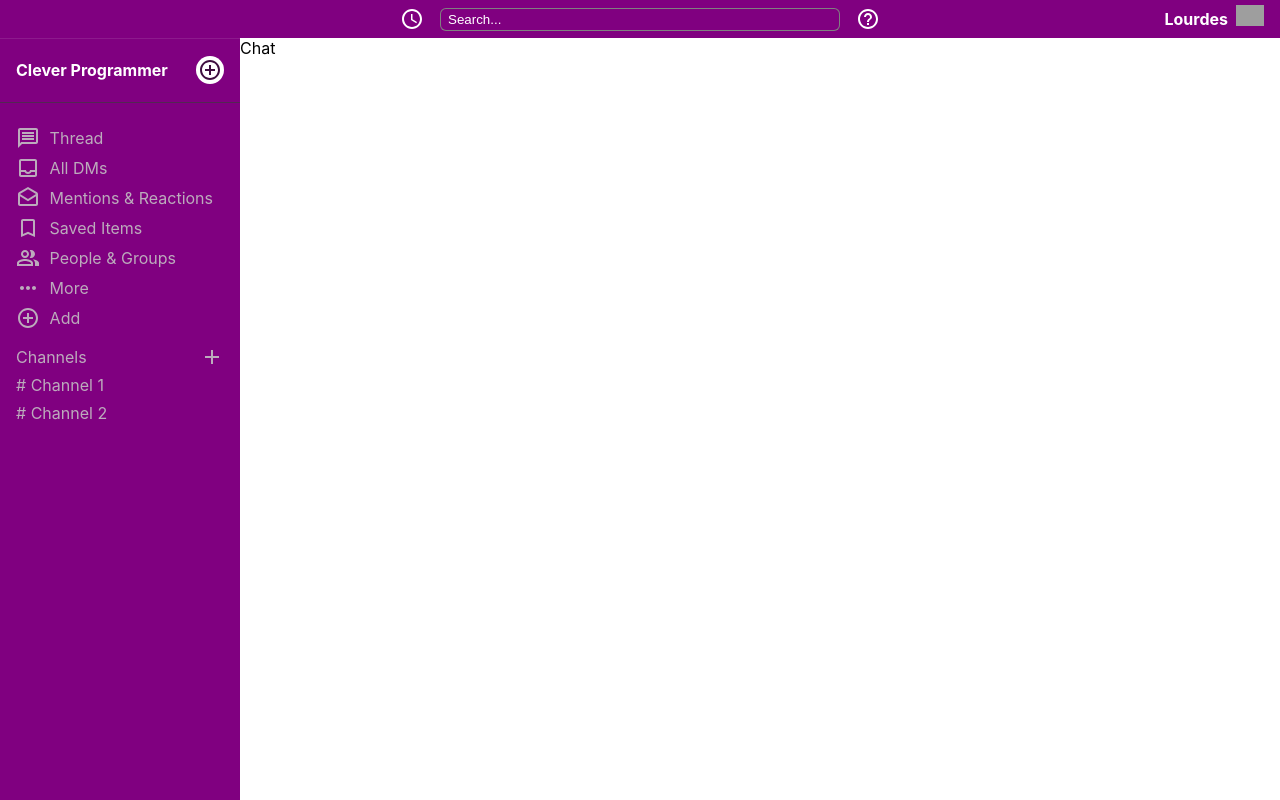
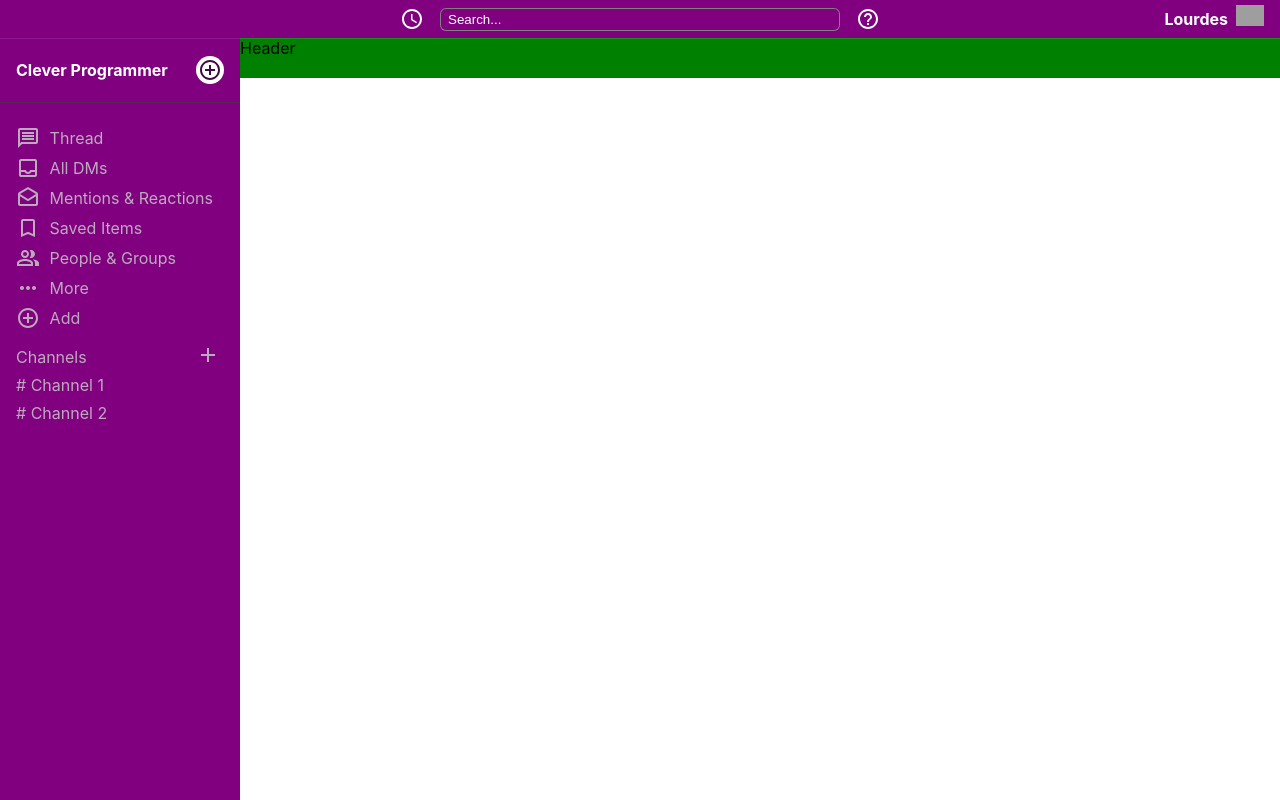
Before and after one commit to lourdestpajarillo/react-devt, a React (Create React App) app in the folder lourdestp-slack-clone-challenge/: page /room in a window 1280 px wide. Built offline with nearby package versions, Linux system fonts and the light colour scheme; grey boxes are pictures that could not be loaded.

Commit message:
day 1 extra

```diff
--- a/lourdestp-slack-clone-challenge/src/components/Chat.js
+++ b/lourdestp-slack-clone-challenge/src/components/Chat.js
@@ -1,11 +1,18 @@
-import React from 'react'
+import React from 'react';
+import styled from 'styled-components';
+import ChatHeader from './ChatHeader';
 
 function Chat() {
     return (
-        <div>
-            Chat
-        </div>
+        <Container>
+            <ChatHeader />
+        </Container>
     )
 }
 
 export default Chat
+
+const Container = styled.div`
+    display: grid;
+    grid-template-rows: 40px auto;
+`;
--- /dev/null
+++ b/lourdestp-slack-clone-challenge/src/components/ChatHeader.js
@@ -0,0 +1,16 @@
+import React from 'react'
+import styled from 'styled-components';
+
+function ChatHeader() {
+    return (
+        <Container>
+            Header
+        </Container>
+    )
+}
+
+export default ChatHeader
+
+const Container = styled.div`
+    background-color: green;
+`
--- a/lourdestp-slack-clone-challenge/src/components/Sidebar.js
+++ b/lourdestp-slack-clone-challenge/src/components/Sidebar.js
@@ -1,6 +1,7 @@
 import React from 'react';
 import styled from 'styled-components';
-import {sidebarItems} from '../data/SidebarData';
+import {sidebarMainItems} from '../data/SidebarData';
+import {sidebarChannelItems} from '../data/SidebarData';
 import AddCircleOutlineOutlinedIcon from '@material-ui/icons/AddCircleOutlineOutlined';
 import AddOutlinedIcon from '@material-ui/icons/AddOutlined';
 
@@ -12,12 +13,12 @@ function Sidebar() {
                     Clever Programmer
                 </Name>
                 <NewMessage>
-                <AddCircleOutlineOutlinedIcon />
+                    <AddCircleOutlineOutlinedIcon />
                 </NewMessage>
             </WorkspaceContainer>
             <MainChannels>
                 {
-                    sidebarItems.map(item => (
+                    sidebarMainItems.map(item => (
                         <MainChannelItem>
                             {item.icon}
                             {item.text}
@@ -29,20 +30,22 @@ function Sidebar() {
                     Add
                 </MainChannelItem>
             </MainChannels>
+
             <ChannelsContainer>
               <NewChannelContainer>
-                <div>
-                    Channels
-                </div>
-                <AddOutlinedIcon />
+                Channels
+                <NewChannel>
+                    <AddOutlinedIcon />
+                </NewChannel>
               </NewChannelContainer>
               <ChannelsList>
-                  <Channel>
-                    # Channel 1
-                  </Channel>
-                  <Channel>
-                    # Channel 2
-                  </Channel>
+                {
+                    sidebarChannelItems.map(item => (
+                        <Channel>
+                            # {item.text}
+                        </Channel>
+                    ))
+                }
               </ChannelsList>
             </ChannelsContainer>
         </Container>
@@ -127,3 +130,17 @@ const Channel = styled.div`
         background: #350d36;
     }
 `
+
+const NewChannel = styled.div`
+    width: 28px;
+    height: 28px;
+    //background: white;
+    //color: #3f0e40;
+    //fill: #3f0e40;
+    //display: flex;
+    //justify-content: center;
+    //align-items: center;
+    //border-radius: 50%;
+    //margin-right: 16px;
+    cursor: pointer;
+`
--- a/lourdestp-slack-clone-challenge/src/data/SidebarData.js
+++ b/lourdestp-slack-clone-challenge/src/data/SidebarData.js
@@ -5,7 +5,7 @@ import TurnedInNotOutlinedIcon from '@material-ui/icons/TurnedInNotOutlined';
 import PeopleAltOutlinedIcon from '@material-ui/icons/PeopleAltOutlined';
 import MoreHorizOutlinedIcon from '@material-ui/icons/MoreHorizOutlined';
 
-export const sidebarItems = [
+export const sidebarMainItems = [
     {
         icon: <MessageOutlinedIcon />,
         text: "Thread"
@@ -31,3 +31,12 @@ export const sidebarItems = [
         text: "More"
     }
 ];
+
+export const sidebarChannelItems = [
+    {
+        text: "Channel 1"
+    },
+    {
+        text: "Channel 2"
+    }
+];
```
